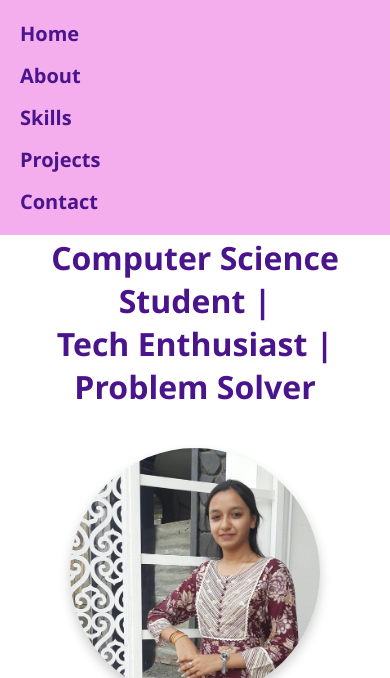
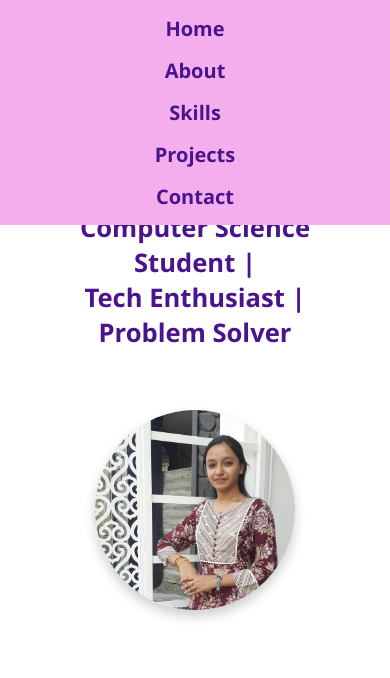
Before and after one commit to rishikafarkya16/Portfolio, a plain HTML site: page index.html in a window 390 px wide. Shown: the top 678 px of the page. Drawn offline with Linux system fonts and the light colour scheme.

Commit message:
Update style.css

```diff
--- a/style.css
+++ b/style.css
@@ -249,56 +249,57 @@ footer a:hover {
 @media (max-width: 768px) {
   header ul {
     flex-direction: column;
-    align-items: flex-start;
+    align-items: center;
     gap: 15px;
   }
 
   header {
-    padding: 20px;
+    padding: 15px 20px;
   }
 
   .intro {
     flex-direction: column;
-    padding: 40px 20px;
+    text-align: center;
+    padding: 30px 20px;
     margin: 30px 10px;
-    gap: 30px;
+  }
+
+  .intro-text {
+    font-size: 1.1rem;
+  }
+
+  .intro-text h1 {
+    font-size: 1.6rem;
+  }
+
+  .intro-img img {
+    width: 200px;
+    height: 200px;
+  }
+
+  .intro-img {
+    transform: none;
+  }
+
+  .about p,
+  .skills p,
+  .projects ul,
+  .contact p {
+    font-size: 1.1rem;
+    padding: 0 10px;
     text-align: center;
   }
 
-  .intro-text {
-    font-size: 1.2rem;
-  }
-
-  .intro-text h1 {
-    font-size: 2rem;
-  }
-
-  .intro-img img {
-    width: 250px;
-    height: 250px;
-  }
-
-  .intro-img {
-    transform: translateX(0);
-  }
-
-  .skills p,
-  .about p,
   .projects ul {
-    padding: 0 10px;
-    font-size: 1.1rem;
-  }
-
-  .projects ul {
-    padding-left: 15px;
+    padding-left: 20px;
   }
 
   .contact {
-    padding: 0 10px;
+    padding: 0 15px;
   }
 
   footer {
     font-size: 12px;
-    padding: 15px 5px;
+    padding: 10px;
   }
 }
```
